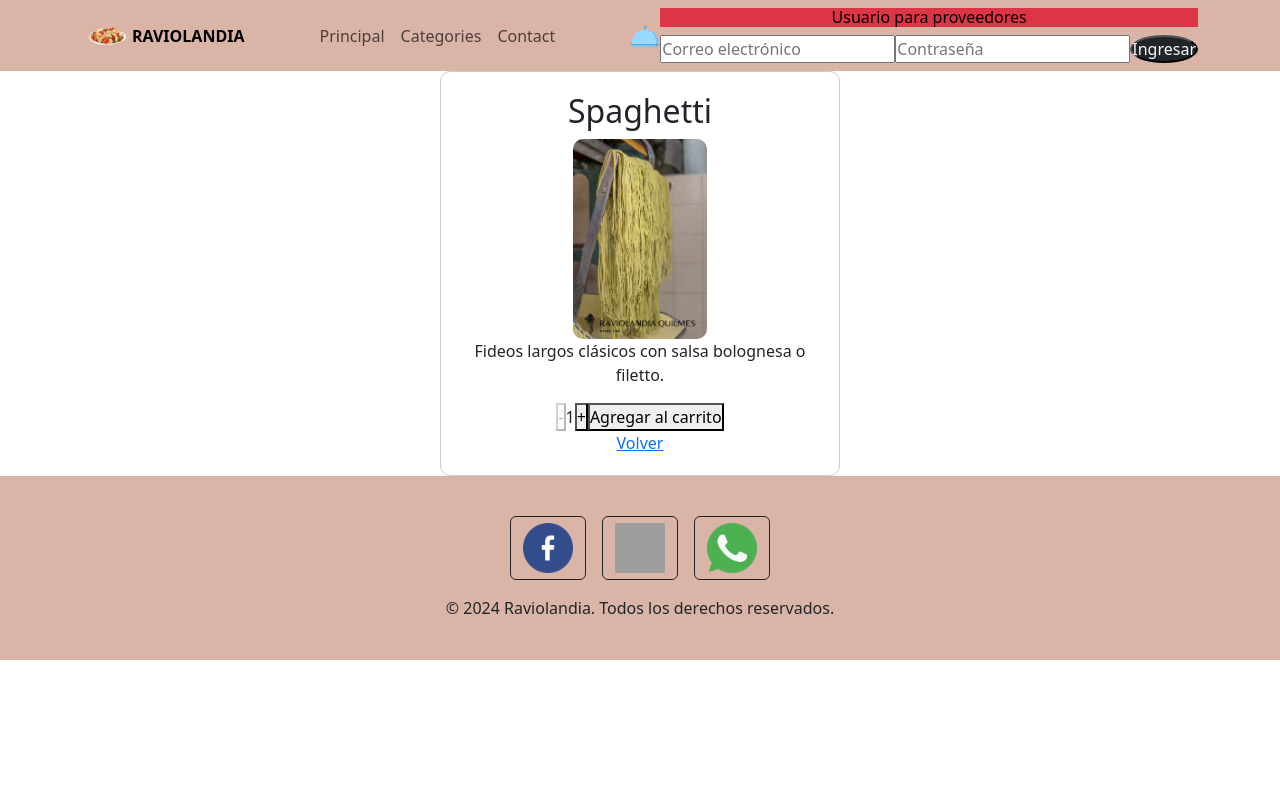
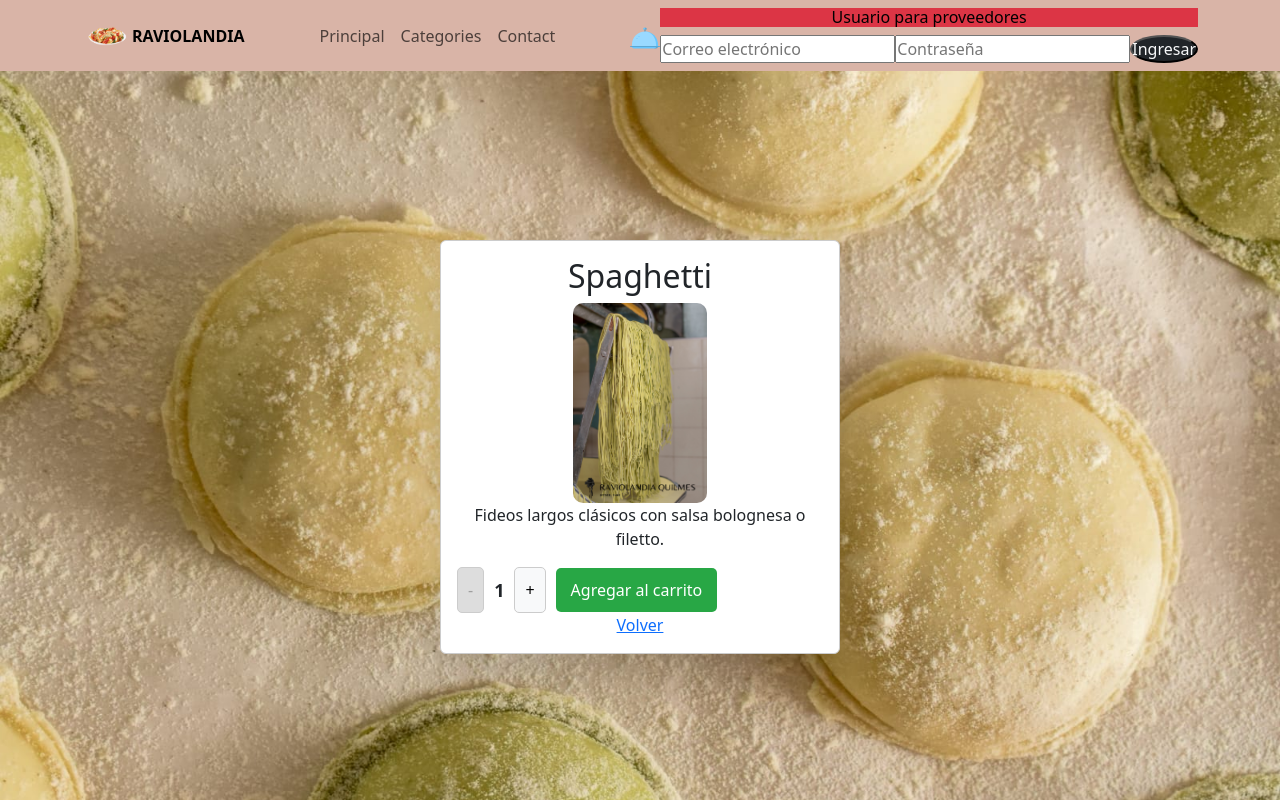
Before and after one commit to BlixaAdani/EntregaFinalReact-Adani, a React (Vite) app: page /item/1 in a window 1280 px wide. Shown: the top 800 px of the page. Built offline with nearby package versions, Linux system fonts and the light colour scheme; grey boxes are pictures that could not be loaded.

Commit message:
Cart y login arreglados

```diff
--- a/src/components/CartWidget.jsx
+++ b/src/components/CartWidget.jsx
@@ -5,7 +5,7 @@ function CartWidget() {
 
   const totalItems = cart.reduce((total, item) => total + item.quantity, 0);
     return (
-        <div className="cart-widget position-relative">
+        <div className="cart-widget position-relative mt-1">
             <img src="\src\assets\tray-dish-svgrepo-com.svg" alt=""
             style={{width: "30px", height: "50px"}}/>
 
--- a/src/components/ItemDetailContainer.jsx
+++ b/src/components/ItemDetailContainer.jsx
@@ -3,6 +3,7 @@ import {Link} from 'react-router-dom';
 import { useParams } from 'react-router-dom';
 import { pastaProducts } from '../components/pastaProducts.jsx';
 import ItemQuantitySelector from '/src/components/ItemQuantitySelector.jsx';
+import bgImage from '/src/assets/1000143398.jpg';
 
 const styles = {
   container: {
@@ -47,13 +48,13 @@ function ItemDetailContainer() {
   }
 
   return (
-    <div style={styles.container}>
-      <div style={styles.card}>
+    <div style={styles.container} className='bod d-flex justify-content-center align-items-center vh-100'>
+      <div style={styles.card} className='shadow-lg p-3 mb-5 bg-white rounded text-center'>
         <h2>{product.name}</h2>
-        <img src={product.imagePath} alt={product.name} style={styles.image} />
+        <img src={product.imagePath} alt={product.name} style={styles.image}/>
         <p>{product.description}</p>
-        <ItemQuantitySelector stock={product.stock} />
-        <Link to="/item-list-container">Volver</Link>
+        <ItemQuantitySelector stock={product.stock} className="w-100 my-2"/>
+        <Link to="/item-list-container" className="w-100">Volver</Link>
       </div>
     </div>
   );
--- a/src/components/NavBar.jsx
+++ b/src/components/NavBar.jsx
@@ -1,9 +1,11 @@
-import { Link } from 'react-router-dom';
+import { Link, useNavigate } from 'react-router-dom';
 import ravioliLogo from '/src/assets/ravioli.png';
 import CartWidget from './CartWidget';
 import Login from './Login';
 
 function NavBar() {
+  const navigate = useNavigate(); // Definir navigate aquí
+
   return (
     <nav className="navbar navbar-expand-lg">
       <div className="container">
@@ -20,6 +22,7 @@ function NavBar() {
         >
           <span className="navbar-toggler-icon"></span>
         </button>
+
         <div className="collapse navbar-collapse" id="navbarNav">
           <div className="d-flex justify-content-between w-100 align-items-center">
             <ul className="navbar-nav mx-auto">
@@ -27,15 +30,19 @@ function NavBar() {
                 <Link className="nav-link" to="/">Principal</Link>
               </li>
               <li className="nav-item">
-              <Link className="nav-link" to="/item-list-container">Categories</Link>
+                <Link className="nav-link" to="/item-list-container">Categories</Link>
               </li>
               <li className="nav-item">
-              <Link className="nav-link" to="/Contact">Contact</Link>
+                <Link className="nav-link" to="/contact">Contact</Link>
               </li>
             </ul>
-            <CartWidget className="cart-widget" />
+
+            <div className="cart-widget" onClick={() => navigate("/cart")} style={{ cursor: "pointer" }}>
+              <CartWidget className='ml-1' />
+            </div>
+
+            <Login />
           </div>
-          <Login />
         </div>
       </div>
     </nav>
--- a/src/components/itemQuantitySelector.jsx
+++ b/src/components/itemQuantitySelector.jsx
@@ -1,18 +1,68 @@
 import { useState } from "react";
-import { useCart } from "./CartContext"; // 🔹 Importa el hook `useCart`
+import { useCart } from "./CartContext";
+
+const styles = {
+  container: {
+    display: "flex",
+    alignItems: "center",
+    gap: "10px",
+    marginTop: "10px",
+  },
+  button: {
+    padding: "10px",
+    border: "1px solid #ccc",
+    borderRadius: "5px",
+    backgroundColor: "#f8f9fa",
+    cursor: "pointer",
+    fontSize: "16px",
+    transition: "background-color 0.2s ease",
+  },
+  buttonDisabled: {
+    backgroundColor: "#ddd",
+    cursor: "not-allowed",
+  },
+  quantity: {
+    fontSize: "18px",
+    fontWeight: "bold",
+  },
+  addButton: {
+    padding: "10px 15px",
+    border: "none",
+    borderRadius: "5px",
+    backgroundColor: "#28a745",
+    color: "white",
+    cursor: "pointer",
+    fontSize: "16px",
+    transition: "background-color 0.2s ease",
+  },
+};
 
 function ItemQuantitySelector({ product }) {
   const [quantity, setQuantity] = useState(1);
-  const { addToCart } = useCart(); // 🔹 Usa `useCart()` para acceder al carrito
+  const { addToCart } = useCart();
 
   return (
-    <div>
-      <button onClick={() => setQuantity(quantity - 1)} disabled={quantity <= 1}>
+    <div style={styles.container}>
+      <button
+        style={{ ...styles.button, ...(quantity <= 1 ? styles.buttonDisabled : {}) }}
+        onClick={() => setQuantity(quantity - 1)}
+        disabled={quantity <= 1}
+      >
         -
       </button>
-      <span>{quantity}</span>
-      <button onClick={() => setQuantity(quantity + 1)}>+</button>
-      <button onClick={() => addToCart(product, quantity)}>Agregar al carrito</button>
+      <span style={styles.quantity}>{quantity}</span>
+      <button
+        style={styles.button}
+        onClick={() => setQuantity(quantity + 1)}
+      >
+        +
+      </button>
+      <button
+        style={styles.addButton}
+        onClick={() => addToCart(product, quantity)}
+      >
+        Agregar al carrito
+      </button>
     </div>
   );
 }
```
